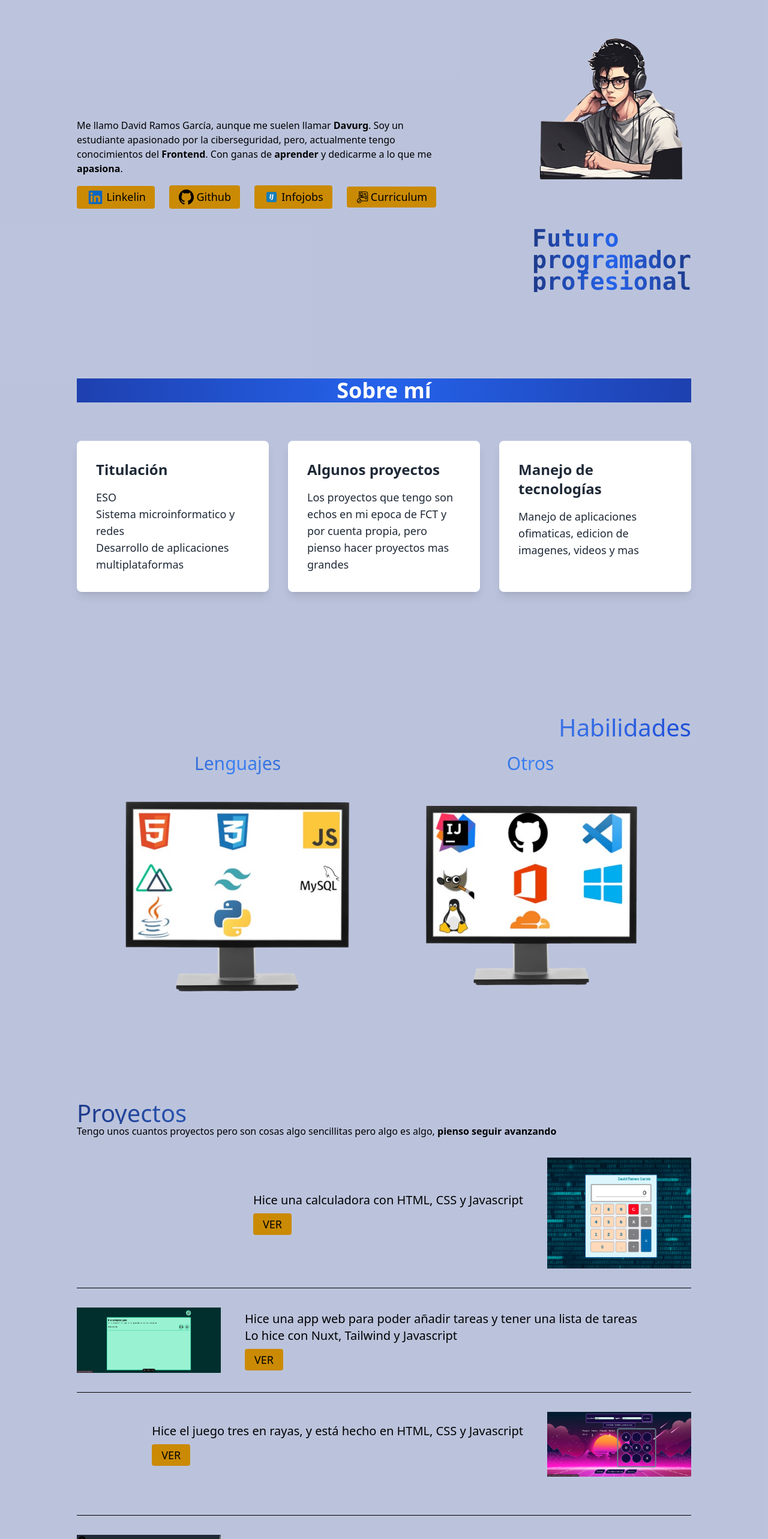
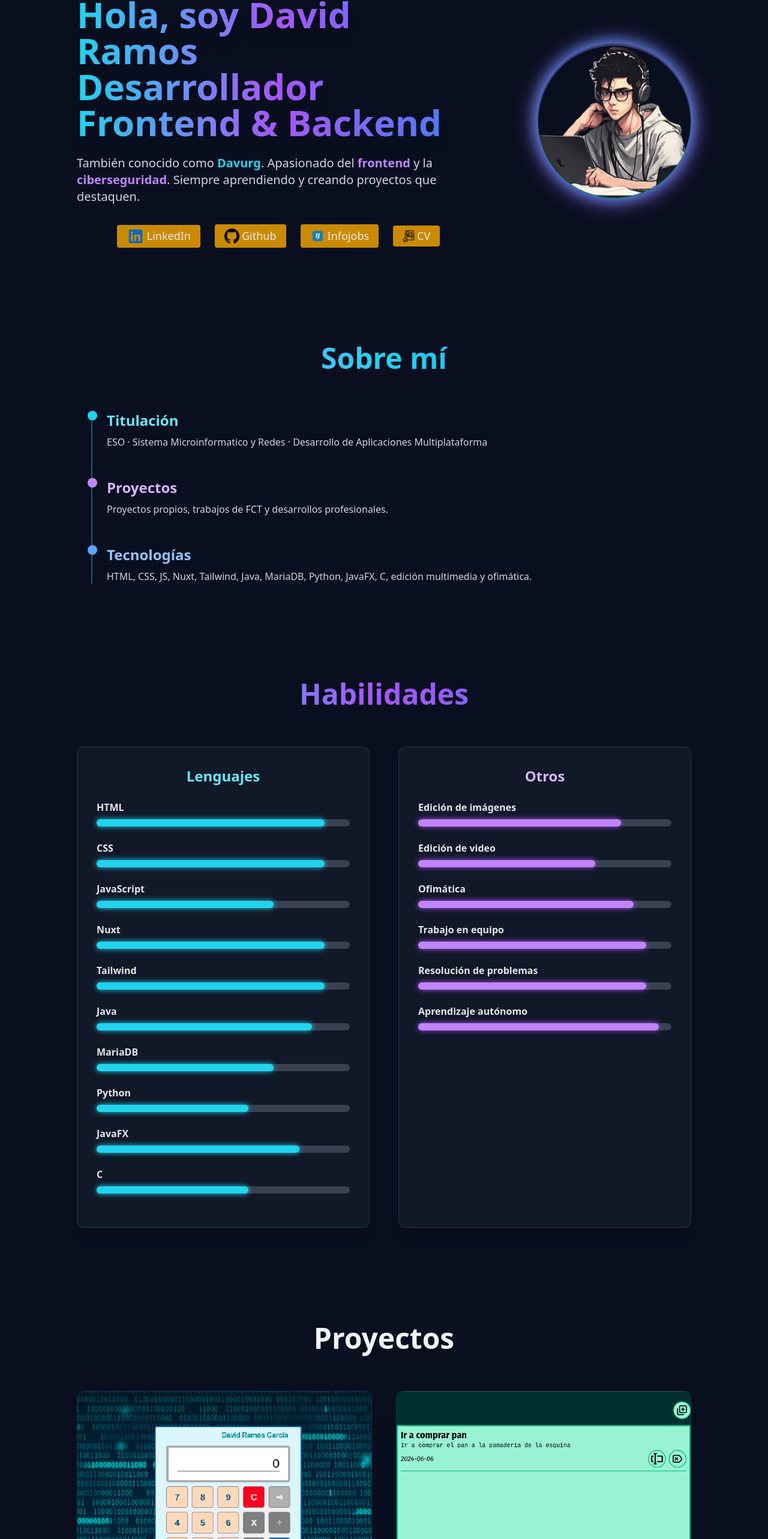
Before and after one commit to 2345david/porfolioDavid, a Nuxt app: page / in a window 1280 px wide. Shown: the part 134-2700 px from the top of the page at 60% size. Built offline with nearby package versions, Linux system fonts and the light colour scheme.

Commit message:
cambios en el diseño del index.vue y del formulary.vue

```diff
--- a/pages/index.vue
+++ b/pages/index.vue
@@ -2,186 +2,250 @@
   <navbar
     image="laptop2.svg"
     text1="Inicio"
-      text2="Sobre mi"
+    text2="Sobre mí"
     text3="Habilidades"
     text4="Proyectos"
     text5="Contacto"
   />
 
-  <div id="inicio" class="pt-20 px-6 md:px-32 bg-blue-900 bg-opacity-30">
-    <section class="opacity-0 translate-y-20 transition-all duration-1000">
-      <div  class="flex flex-col-reverse lg:flex-row gap-10 lg:gap-40 h-full pt-28 justify-center items-center">
-        <div class="flex flex-col w-full lg:w-[1000px] gap-4 justify-center">
-          <p>
-            Me llamo David Ramos García, aunque me suelen llamar <b>Davurg</b>. Soy un estudiante
-            apasionado por la ciberseguridad, pero, actualmente tengo conocimientos del <b>Frontend</b>.
-            Con ganas de <b>aprender</b> y dedicarme a lo que me <b>apasiona</b>.
+  <!-- CONTENEDOR PRINCIPAL -->
+  <div class="bg-[#0A0F1F] text-gray-200 min-h-screen overflow-hidden">
+
+    <!-- HERO -->
+    <section id="inicio" class="pt-32 px-6 md:px-32 flex flex-col lg:flex-row items-center justify-between gap-16">
+
+      <!-- Texto -->
+      <div class="max-w-2xl fade-in-up">
+        <h1 class="text-4xl md:text-6xl font-extrabold leading-tight text-transparent bg-clip-text bg-gradient-to-r from-cyan-400 via-purple-500 to-blue-500 drop-shadow-xl">
+          Hola, soy David Ramos<br />Desarrollador Frontend & Backend
+        </h1>
+
+        <p class="mt-6 text-lg md:text-xl text-gray-300 leading-relaxed">
+          También conocido como <span class="text-cyan-400 font-semibold">Davurg</span>.
+          Apasionado del <span class="text-purple-400 font-semibold">frontend</span> y la
+          <span class="text-purple-400 font-semibold">ciberseguridad</span>.
+          Siempre aprendiendo y creando proyectos que destaquen.
         </p>
+
         <buttons
-              class="flex flex-col xl:flex-row 2xl:flex-row lg:flex-row md:flex-row sm:flex-row sm:f"
-              text="Linkelin"
+          class="flex flex-col xl:flex-row gap-4 mt-8"
+          text="LinkedIn"
           text2="Github"
-              text3="Curriculum"
+          text3="CV"
           text4="Infojobs"
         />
       </div>
-        <div class="flex flex-col gap-6 lg:gap-20 justify-center items-center">
-          <img src="/david.png" alt="david" class="w-36 md:w-48 lg:w-60" />
-          <p class="flex font-mono font-semibold text-2xl md:text-3xl lg:text-[40px] bg-clip-text text-transparent bg-gradient-to-r from-blue-900 via-blue-600 to-blue-900">Futuro programador <br> profesional</p>
-        </div>
+
+      <!-- Foto -->
+      <div class="relative fade-in-up">
+        <img
+          src="/david.png"
+          alt="david"
+          class="w-56 md:w-64 rounded-full shadow-[0_0_25px_#22D3EE] hover:shadow-[0_0_45px_#A855F7] transition-all duration-700 animate-bounce-slow"
+        />
+
+        <div class="absolute inset-0 rounded-full border border-cyan-400/40 animate-glow"></div>
       </div>
     </section>
 
-    <section id="sobre-mi" class="opacity-0 translate-y-20 transition-all duration-1000">
-      <div class="container h-full pt-36 ">
-        <div class="text-center pb-16">
-          <h2 class="text-4xl text-white font-bold text-gradient bg-gradient-to-r from-blue-800 via-blue-600 to-blue-800">Sobre mí</h2>
+    <!-- SOBRE MÍ (TIMELINE) -->
+    <section id="sobre-mi" class="pt-40 px-6 md:px-32 fade-in-up">
+      <h2 class="text-4xl md:text-5xl font-extrabold text-center mb-16 text-transparent bg-clip-text bg-gradient-to-r from-purple-400 via-cyan-400 to-blue-500">
+        Sobre mí
+      </h2>
+
+      <div class="relative border-l-2 border-cyan-400/40 ml-6 space-y-12">
+
+        <div class="ml-6">
+          <div class="w-4 h-4 bg-cyan-400 rounded-full absolute -left-2"></div>
+          <h3 class="text-2xl font-bold text-cyan-300">Titulación</h3>
+          <p class="text-gray-300 mt-2">
+            ESO · Sistema Microinformatico y Redes · Desarrollo de Aplicaciones Multiplataforma
+          </p>
         </div>
-        <div class="grid grid-cols-1 md:grid-cols-3 gap-8">
-          <div class="bg-white text-gray-800 shadow-lg rounded-lg p-8 transform hover:-translate-y-2 transition-transform">
-            <h3 class="text-2xl font-semibold pb-4">Titulación</h3>
-            <p class="text-lg">ESO <br> Sistema microinformatico y redes <br> Desarrollo de aplicaciones multiplataformas</p>
+
+        <div class="ml-6">
+          <div class="w-4 h-4 bg-purple-400 rounded-full absolute -left-2"></div>
+          <h3 class="text-2xl font-bold text-purple-300">Proyectos</h3>
+          <p class="text-gray-300 mt-2">
+            Proyectos propios, trabajos de FCT y desarrollos profesionales.
+          </p>
         </div>
-          <div class="bg-white text-gray-800 shadow-lg rounded-lg p-8 transform hover:-translate-y-2 transition-transform">
-            <h3 class="text-2xl font-semibold pb-4">Algunos proyectos</h3>
-            <p class="text-lg">Los proyectos que tengo son echos en mi epoca de FCT y por cuenta propia, pero pienso hacer proyectos mas grandes</p>
+
+        <div class="ml-6">
+          <div class="w-4 h-4 bg-blue-400 rounded-full absolute -left-2"></div>
+          <h3 class="text-2xl font-bold text-blue-300">Tecnologías</h3>
+          <p class="text-gray-300 mt-2">
+            HTML, CSS, JS, Nuxt, Tailwind, Java, MariaDB, Python, JavaFX, C, edición multimedia y ofimática.
+          </p>
         </div>
-          <div class="bg-white text-gray-800 shadow-lg rounded-lg p-8 transform hover:-translate-y-2 transition-transform">
-            <h3 class="text-2xl font-semibold pb-4">Manejo de tecnologías</h3>
-            <p class="text-lg">Manejo de aplicaciones ofimaticas, edicion de imagenes, videos y mas</p>
+
+      </div>
+    </section>
+
+    <!-- HABILIDADES -->
+    <section id="habilidades" class="pt-40 px-6 md:px-32 fade-in-up">
+      <h2 class="text-4xl md:text-5xl font-extrabold text-center mb-16 text-transparent bg-clip-text bg-gradient-to-r from-cyan-400 via-purple-500 to-blue-500">
+        Habilidades
+      </h2>
+
+      <div class="grid grid-cols-1 md:grid-cols-2 gap-12">
+
+        <!-- Lenguajes -->
+        <div class="bg-[#111827] p-8 rounded-xl border border-cyan-400/20 shadow-xl hover:border-cyan-400/60 transition-all">
+          <h3 class="text-2xl font-bold text-cyan-300 mb-6 text-center">Lenguajes</h3>
+
+          <div v-for="(item, i) in lenguajes" :key="i" class="mb-6">
+            <p class="font-semibold">{{ item.name }}</p>
+            <div class="w-full bg-gray-700 rounded-full h-3 mt-2">
+              <div
+                class="h-3 rounded-full bg-cyan-400 shadow-[0_0_10px_#22D3EE]"
+                :style="{ width: item.level + '%' }"
+              ></div>
             </div>
           </div>
         </div>
-    </section>
 
-    <section class="opacity-0 translate-y-20 transition-all duration-1000">
-      <div class="flex flex-col h-full">
-        <p id="habilidades" class="flex justify-end text-2xl md:text-3xl lg:text-[40px] pt-52 bg-clip-text text-transparent bg-gradient-to-r from-blue-700 via-blue-400 to-blue-700">Habilidades</p>
-        <div class="grid grid-cols-1 md:grid-cols-2 p-6">
-          <div class="flex flex-col gap-2">
-            <p class="flex items-center justify-center text-2xl md:text-3xl lg:text-[30px] bg-clip-text text-transparent bg-gradient-to-r from-blue-900 via-blue-500 to-blue-900">Lenguajes</p>
-            <div class="flex pt-4">
-              <img src="/pantallaLenguajes.png" class="w-full" alt="pantalla" />
-            </div>
-          </div>
-          <div>
-            <p class="flex text-2xl md:text-3xl lg:text-[30px] items-center justify-center bg-clip-text text-transparent bg-gradient-to-r from-blue-900 via-blue-500 to-blue-900">Otros</p>
-            <div class="flex pt-4">
-              <img src="/pantallaOtros.png" class="w-full" alt="pantalla" />
+        <!-- Otros -->
+        <div class="bg-[#111827] p-8 rounded-xl border border-purple-400/20 shadow-xl hover:border-purple-400/60 transition-all">
+          <h3 class="text-2xl font-bold text-purple-300 mb-6 text-center">Otros</h3>
+
+          <div v-for="(item, i) in otros" :key="i" class="mb-6">
+            <p class="font-semibold">{{ item.name }}</p>
+            <div class="w-full bg-gray-700 rounded-full h-3 mt-2">
+              <div
+                class="h-3 rounded-full bg-purple-400 shadow-[0_0_10px_#A855F7]"
+                :style="{ width: item.level + '%' }"
+              ></div>
             </div>
           </div>
         </div>
+
       </div>
     </section>
 
-    <section class="opacity-0 translate-y-20 transition-all duration-1000">
-      <div id="proyectos" class="flex flex-col h-full pt-36">
-        <p class="flex text-2xl md:text-3xl lg:text-[40px] bg-clip-text text-transparent bg-gradient-to-r from-blue-900 via-blue-500 to-blue-900">Proyectos</p>
-        <p>Tengo unos cuantos proyectos pero son cosas algo sencillitas pero algo es algo, <b>pienso seguir avanzando</b></p>
-      </div>
-      <div class="flex flex-col lg:flex-row-reverse items-center pt-8 gap-10">
-        <div>
-          <img src="/calculadora.png" alt="calculadora" class="w-36 md:w-48 lg:w-60" />
-        </div>
-        <div class="flex flex-col gap-2">
-          <p class="text-lg md:text-xl">Hice una calculadora con HTML, CSS y Javascript</p>
-          <a target="_blank" href="https://github.com/2345david/calculadora">
-            <button class="flex justify-center items-center gap-1 text-base md:text-lg bg-yellow-600 px-4 py-1 hover:bg-yellow-500 rounded transition-transform transform hover:scale-95">VER</button>
+    <!-- PROYECTOS -->
+<section id="proyectos" class="pt-40 px-6 md:px-32 fade-in-up">
+  <h2 class="text-4xl md:text-5xl font-extrabold text-center mb-16 text-gray-100">
+    Proyectos
+  </h2>
+
+  <div class="grid grid-cols-1 md:grid-cols-2 gap-10">
+
+    <div
+      v-for="(proyecto, index) in proyectos"
+      :key="index"
+      class="relative group rounded-xl overflow-hidden shadow-xl border border-cyan-400/20 hover:border-cyan-400/60 transition-all"
+    >
+      <!-- Imagen -->
+      <img
+        :src="proyecto.img"
+        :alt="proyecto.alt"
+        class="w-full h-full object-cover transition-all duration-500 group-hover:opacity-30"
+      />
+
+      <!-- Overlay -->
+      <div
+        class="absolute inset-0 flex flex-col justify-center items-center text-center px-6 opacity-0 group-hover:opacity-100 transition-all duration-500"
+      >
+        <p class="text-gray-200 text-lg mb-4 drop-shadow-lg">
+          {{ proyecto.text }}
+        </p>
+
+        <a :href="proyecto.link" target="_blank">
+          <button
+            class="bg-cyan-500 hover:bg-cyan-400 px-4 py-2 rounded-lg text-white font-semibold transition-transform hover:scale-105 shadow-lg"
+          >
+            Ver proyecto
+          </button>
         </a>
       </div>
     </div>
 
-      <div class="pt-8">
-        <hr class="border-black">
   </div>
-
-      <div class="flex flex-col lg:flex-row items-center pt-8 gap-10">
-        <div>
-          <img src="/tasklist.png" alt="lista de tareas" class="w-36 md:w-48 lg:w-60" />
-        </div>
-        <div class="flex flex-col gap-2">
-          <p class="text-lg md:text-xl">Hice una app web para poder añadir tareas y tener una lista de tareas<br>Lo hice con Nuxt, Tailwind y Javascript</p>
-          <a target="_blank" href="https://github.com/2345david/taskList">
-            <button class="flex justify-center items-center gap-1 text-base md:text-lg bg-yellow-600 px-4 py-1 hover:bg-yellow-500 rounded transition-transform transform hover:scale-95">VER</button>
-          </a>
-        </div>
-      </div>
-
-      <div class="pt-8">
-        <hr class="border-black">
-      </div>
-
-      <div class="flex flex-col lg:flex-row-reverse items-center pt-8 gap-10 pb-8">
-        <div>
-          <img src="/tresEnRaya.png" alt="tres en rayas" class="w-36 md:w-48 lg:w-60" />
-        </div>
-        <div class="flex flex-col gap-2">
-          <p class="text-lg md:text-xl">Hice el juego tres en rayas, y está hecho en HTML, CSS y Javascript</p>
-          <a target="_blank" href="https://github.com/2345david/tres-en-raya">
-            <button class="flex justify-center items-center gap-1 text-base md:text-lg bg-yellow-600 px-4 py-1 hover:bg-yellow-500 rounded transition-transform transform hover:scale-95">VER</button>
-          </a>
-        </div>
-      </div>
-
-      <div class="pt-8">
-        <hr class="border-black">
-    </div>
-
-    <div class="flex flex-col lg:flex-row items-center pt-8 gap-10">
-        <div>
-          <img src="/webVTC.jpeg" alt="lista de tareas" class="w-36 md:w-48 lg:w-60" />
-        </div>
-        <div class="flex flex-col gap-2">
-          <p class="text-lg md:text-xl">Hice una pagina web a una empresa de transporte VTC, con Nuxt y Tailwind</p>
-          <a target="_blank" href="https://malagatranfercouk.com/">
-            <button class="flex justify-center items-center gap-1 text-base md:text-lg bg-yellow-600 px-4 py-1 hover:bg-yellow-500 rounded transition-transform transform hover:scale-95">VER</button>
-          </a>
-        </div>
-      </div>
-
 </section>
 
 
+    <!-- CONTACTO (TERMINAL) -->
+    <section id="contactos" class="pt-40 px-6 md:px-32 fade-in-up">
+      <h2 class="text-4xl md:text-5xl font-extrabold text-center mb-10 text-transparent bg-clip-text bg-gradient-to-r from-cyan-400 via-purple-500 to-blue-500">
+        Contáctame
+      </h2>
 
-    <section id="contactos" class="opacity-0 translate-y-20 transition-all duration-1000">
-      <div  class="flex flex-col h-full pt-36">
-        <p class="flex text-2xl bg-clip-text text-transparent bg-gradient-to-r from-blue-900 via-blue-500 to-blue-900">Contactame</p>
-        <div>
+      <div class="bg-black/60 p-8 rounded-xl border border-green-500/30 font-mono text-green-400 shadow-xl">
+        <p>$ contact --send-message</p>
         <formulary />
-        </div>
       </div>
     </section>
 
     <back-button />
+    <part-down />
   </div>
-  <part-down />
 </template>
 
 <script>
 export default {
-  mounted() {
-    const observerOptions = {
-      root: null,
-      rootMargin: '0px',
-      threshold: 0.2
+  data() {
+    return {
+      lenguajes: [
+        { name: "HTML", level: 90 },
+        { name: "CSS", level: 90 },
+        { name: "JavaScript", level: 70 },
+        { name: "Nuxt", level: 90 },
+        { name: "Tailwind", level: 90 },
+        { name: "Java", level: 85 },
+        { name: "MariaDB", level: 70 },
+        { name: "Python", level: 60 },
+        { name: "JavaFX", level: 80 },
+        { name: "C", level: 60 }
+      ],
+      otros: [
+        { name: "Edición de imágenes", level: 80 },
+        { name: "Edición de video", level: 70 },
+        { name: "Ofimática", level: 85 },
+        {name: "Trabajo en equipo", level: 90},
+        {name: "Resolución de problemas", level: 90},
+        {name: "Aprendizaje autónomo", level: 95}
+      ],
+      proyectos: [
+        { img: '/calculadora.png', alt: 'calculadora', text: 'Calculadora hecha con HTML, CSS y JS', link: 'https://github.com/2345david/calculadora' },
+        { img: '/tasklist.png', alt: 'tasklist', text: 'App web para organizar tareas con Nuxt y Tailwind', link: 'https://github.com/2345david/taskList' },
+        { img: '/tresEnRaya.png', alt: 'tres en rayas', text: 'Juego Tres en Raya hecho en HTML, CSS y JS', link: 'https://github.com/2345david/tres-en-raya' },
+        { img: '/webVTC.jpeg', alt: 'web VTC', text: 'Página web profesional para empresa VTC', link: 'https://malagatranfercouk.com/' }
+      ]
     };
-
-    const observer = new IntersectionObserver(entries => {
-      entries.forEach(entry => {
-        if (entry.isIntersecting) {
-          entry.target.classList.remove('opacity-0', 'translate-y-20');
-        }
-      });
-    }, observerOptions);
-
-    const sections = document.querySelectorAll('section');
-    sections.forEach(section => {
-      observer.observe(section);
-    });
   }
 };
 </script>
 
 <style>
-p{}
+.fade-in-up {
+  opacity: 0;
+  transform: translateY(40px);
+  animation: fadeUp 1.2s ease forwards;
+}
+
+@keyframes fadeUp {
+  to {
+    opacity: 1;
+    transform: translateY(0);
+  }
+}
+@keyframes bounce-slow {
+  0%, 100% { transform: translateY(0); }
+  50% { transform: translateY(-8px); }
+}
+
+.animate-bounce-slow {
+  animation: bounce-slow 3.5s ease-in-out infinite;
+}
+
+
+@keyframes glow {
+  0%, 100% { box-shadow: 0 0 20px #22D3EE; }
+  50% { box-shadow: 0 0 40px #A855F7; }
+}
+.animate-glow {
+  animation: glow 4s infinite ease-in-out;
+}
 </style>
```
Also changed, not shown: components/formulary.vue (+118 -28 lines), 1 other file (tests, documents, lock files or other folders). Lines whose indentation alone changed are shown as unchanged.
